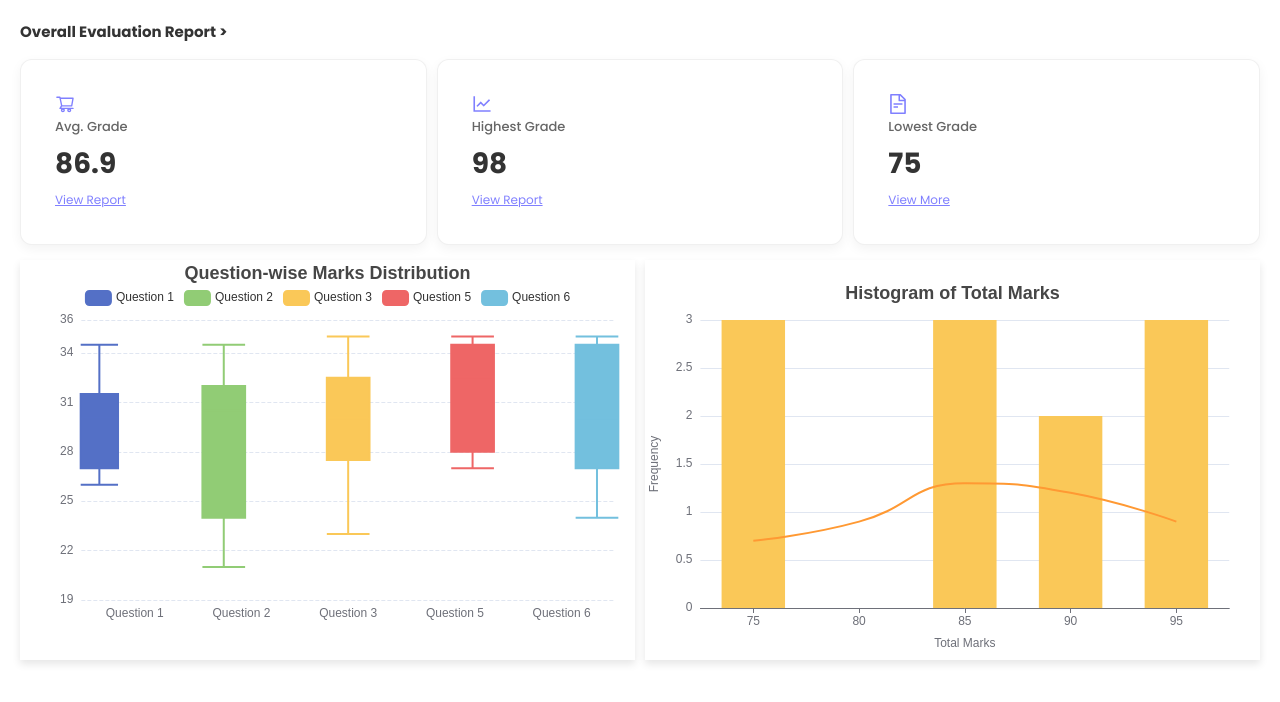
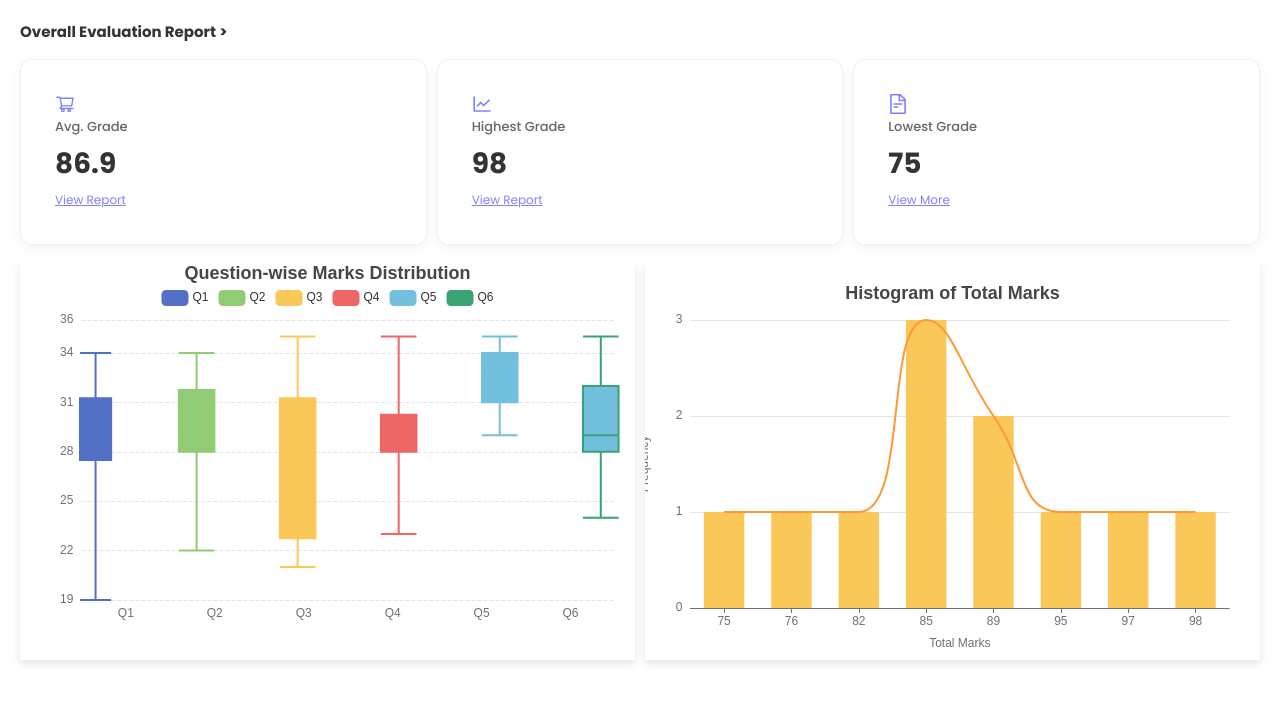
Before and after one commit to gopisuresh-dev2prod/grading-assistant, a React (Create React App) app: page /evaluation-report in a window 1280 px wide. Shown: the top 702 px of the page. Built offline with nearby package versions, Linux system fonts and the light colour scheme; sample sign-in values are in the browser's storage.

Commit message:
update HistogramChart.js and chartcard.js

```diff
--- a/src/Pages/EvaluationReportPage/HistogramChart.js
+++ b/src/Pages/EvaluationReportPage/HistogramChart.js
@@ -27,7 +27,7 @@ const HistogramChart = () => {
     },
     xAxis: {
       type: 'category',
-      data: ['75', '80', '85', '90', '95'],
+      data: ['75', '76', '82', '85', '89', '95', '97', '98'],
       name: 'Total Marks',
       nameLocation: 'middle',
       nameGap: 30,
@@ -41,14 +41,14 @@ const HistogramChart = () => {
       nameLocation: 'middle',
       nameGap: 40,
       max: 3,
-      interval: 0.5
+      interval: 1
     },
     series: [
       {
         name: 'Frequency',
         type: 'bar',
         barWidth: '60%',
-        data: [3, 0, 3, 2, 3],
+        data: [1, 1, 1, 3, 2, 1, 1, 1],
         itemStyle: {
           color: '#fac858'
         }
@@ -58,7 +58,7 @@ const HistogramChart = () => {
         type: 'line',
         smooth: true,
         showSymbol: false,
-        data: [0.7, 0.9, 1.3, 1.2, 0.9],
+        data: [1, 1, 1, 3, 2, 1, 1, 1],
         lineStyle: {
           color: '#ff9933',
           width: 2
@@ -66,6 +66,7 @@ const HistogramChart = () => {
       }
     ]
   };
+
 
   return (
     <div style={{
--- a/src/Pages/EvaluationReportPage/chartcard.js
+++ b/src/Pages/EvaluationReportPage/chartcard.js
@@ -13,7 +13,7 @@ const ChartCard = () => {
       }
     },
     legend: {
-      data: ['Question 1', 'Question 2', 'Question 3', 'Question 5', 'Question 6'],
+      data: ['Q1', 'Q2', 'Q3', 'Q4', 'Q5', 'Q6'],
       top: 25,
       textStyle: {
         fontSize: 12
@@ -28,7 +28,7 @@ const ChartCard = () => {
     },
     xAxis: {
       type: 'category',
-      data: ['Question 1', 'Question 2', 'Question 3', 'Question 5', 'Question 6'],
+      data: ['Q1', 'Q2', 'Q3', 'Q4', 'Q5', 'Q6'],
       axisLine: { show: false },
       axisTick: { show: false },
     },
@@ -45,10 +45,11 @@ const ChartCard = () => {
     },
     series: [
       {
-        name: 'Question 1',
+        name: 'Q1',
         type: 'boxplot',
         data: [
-          [26, 27, 30, 31.5, 34.5],
+          [19, 27.5, 30.0, 31.25, 34],
+          [],
           [],
           [],
           [],
@@ -61,11 +62,12 @@ const ChartCard = () => {
         boxWidth: ['35%', '35%']
       },
       {
-        name: 'Question 2',
+        name: 'Q2',
         type: 'boxplot',
         data: [
           [],
-          [21, 24, 30.5, 32, 34.5],
+          [22, 28.0, 30.5, 31.75, 34],
+          [],
           [],
           [],
           []
@@ -75,15 +77,15 @@ const ChartCard = () => {
           borderWidth: 2
         },
         boxWidth: ['40%', '40%']
-
       },
       {
-        name: 'Question 3',
+        name: 'Q3',
         type: 'boxplot',
         data: [
           [],
           [],
-          [23, 27.5, 30, 32.5, 35],
+          [21, 22.75, 30.0, 31.25, 35],
+          [],
           [],
           []
         ],
@@ -94,13 +96,14 @@ const ChartCard = () => {
         boxWidth: ['40%', '40%']
       },
       {
-        name: 'Question 5',
+        name: 'Q4',
         type: 'boxplot',
         data: [
           [],
           [],
           [],
-          [27, 28, 32.5, 34.5, 35],
+          [23, 28.0, 29.0, 30.25, 35],
+          [],
           []
         ],
         itemStyle: {
@@ -110,14 +113,32 @@ const ChartCard = () => {
         boxWidth: ['40%', '40%']
       },
       {
-        name: 'Question 6',
+        name: 'Q5',
         type: 'boxplot',
         data: [
           [],
           [],
           [],
           [],
-          [24, 27, 30, 34.5, 35]
+          [29, 31.0, 33.0, 34.0, 35],
+          []
+        ],
+        itemStyle: {
+          color: '#73c0de',
+          borderWidth: 2
+        },
+        boxWidth: ['40%', '40%']
+      },
+      {
+        name: 'Q6',
+        type: 'boxplot',
+        data: [
+          [],
+          [],
+          [],
+          [],
+          [],
+          [24, 28.0, 29.0, 32.0, 35]
         ],
         itemStyle: {
           color: '#73c0de',
@@ -127,6 +148,7 @@ const ChartCard = () => {
       }
     ]
   };
+
 
   return (
     <div className="chart-card" style={{
```
Lines whose indentation alone changed are shown as unchanged.
